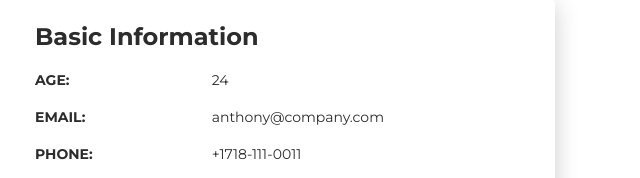
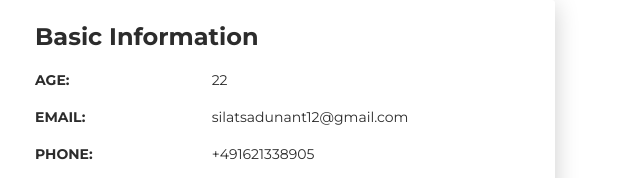
Before and after one commit to Silatspi/CV, a plain HTML site: page index.html in a window 1280 px wide. Shown: the part 620-798 px from the top of the page, 640-1280 px from the left. Drawn offline with Linux system fonts and the light colour scheme.

Commit message:
Infos peesonnelles

```diff
--- a/index.html
+++ b/index.html
@@ -77,15 +77,15 @@
             <div class="h4 mt-0 title">Basic Information</div>
             <div class="row">
               <div class="col-sm-4"><strong class="text-uppercase">Age:</strong></div>
-              <div class="col-sm-8">24</div>
+              <div class="col-sm-8">22</div>
             </div>
             <div class="row mt-3">
               <div class="col-sm-4"><strong class="text-uppercase">Email:</strong></div>
-              <div class="col-sm-8">anthony@company.com</div>
+              <div class="col-sm-8">silatsadunant12@gmail.com</div>
             </div>
             <div class="row mt-3">
               <div class="col-sm-4"><strong class="text-uppercase">Phone:</strong></div>
-              <div class="col-sm-8">+1718-111-0011</div>
+              <div class="col-sm-8">+491621338905</div>
             </div>
             <div class="row mt-3">
               <div class="col-sm-4"><strong class="text-uppercase">Address:</strong></div>
```
